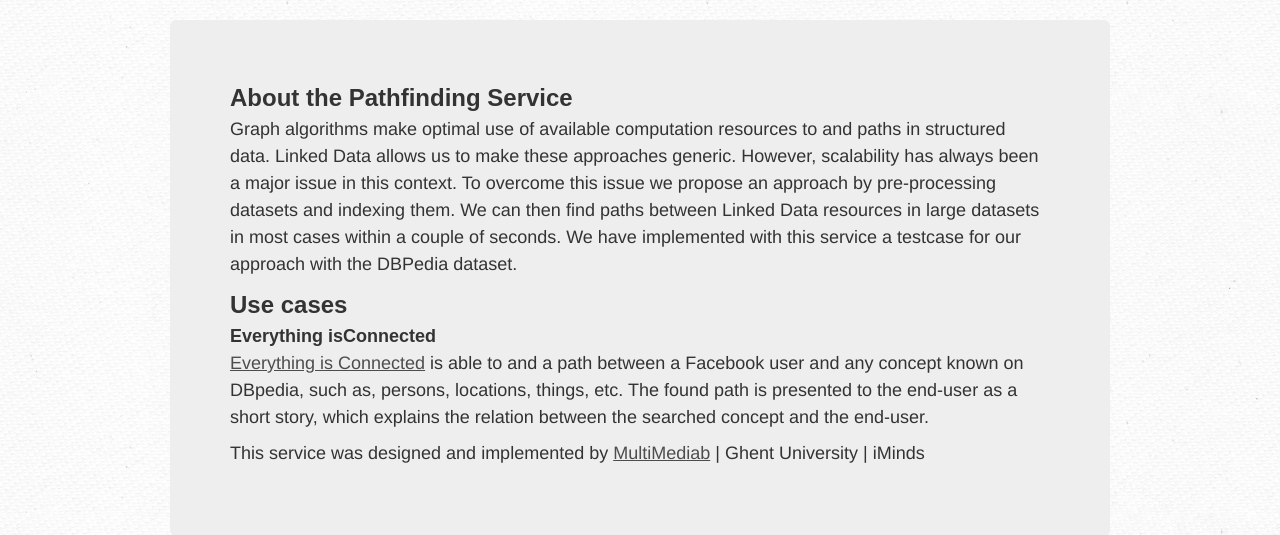
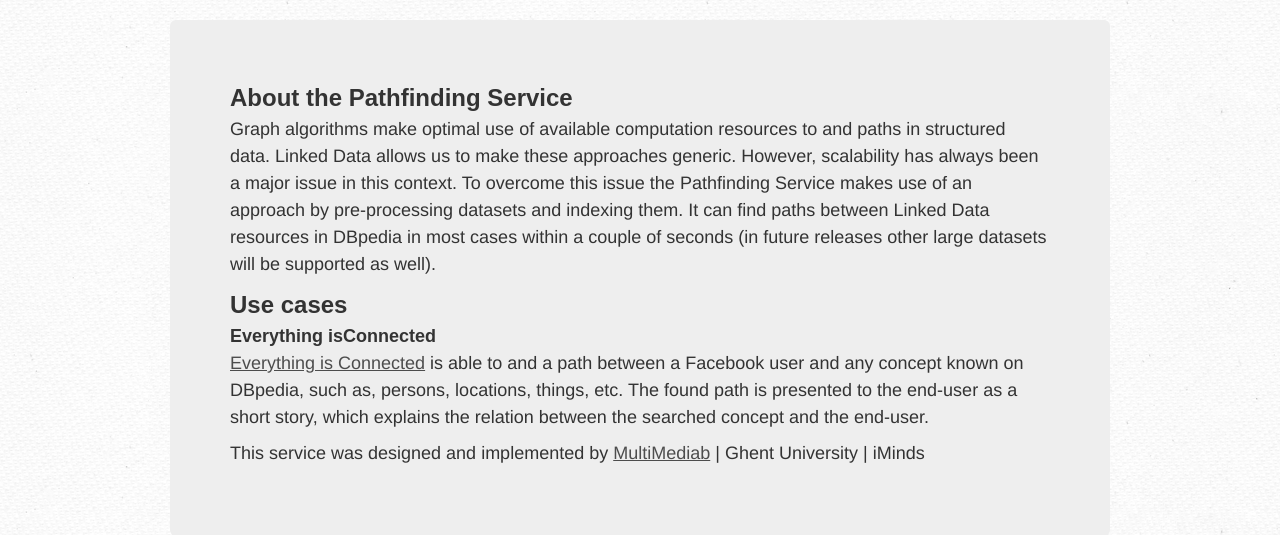
Before and after one commit to IDLabResearch/eice, a Python web app: template EiCGraphAlgo/templates/landing.html in a window 1280 px wide. Shown: the part 54-589 px from the top of the page. Run offline with Jinja, Linux system fonts and the light colour scheme; the template is opened without the code that fills it, so the values that code supplies are empty; some libraries are stand-ins or nearby versions.

Commit message:
changed landing page note

```diff
--- a/EiCGraphAlgo/templates/landing.html
+++ b/EiCGraphAlgo/templates/landing.html
@@ -75,10 +75,9 @@ Licensed under the same license as twitter bootstrap.
 					<h2>About the Pathfinding Service</h2>
 					<p>
 						Graph algorithms make optimal use of available computation resources to and paths in structured data. Linked Data
-						allows us to make these approaches generic. However, scalability has always been a major issue in this context. To overcome this issue we propose an approach by pre-processing
-						datasets and indexing them. We can then find paths between Linked Data resources in large datasets in most cases
-						within a couple of seconds. We have implemented with this service a testcase
-						for our approach with the DBPedia dataset.
+						allows us to make these approaches generic. However, scalability has always been a major issue in this context. To overcome this issue the Pathfinding Service makes use of an approach by pre-processing
+						datasets and indexing them. It can find paths between Linked Data resources in DBpedia in most cases
+						within a couple of seconds (in future releases other large datasets will be supported as well).
 					</p>
 					<h2>Use cases</h2>
 					<h3>Everything isConnected</h3>
```
